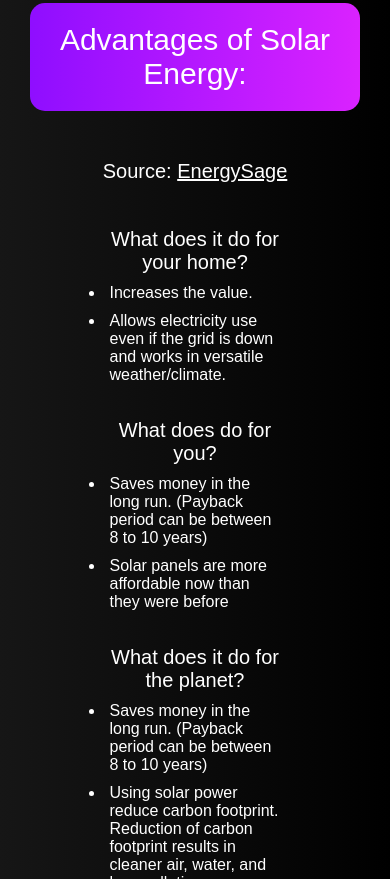
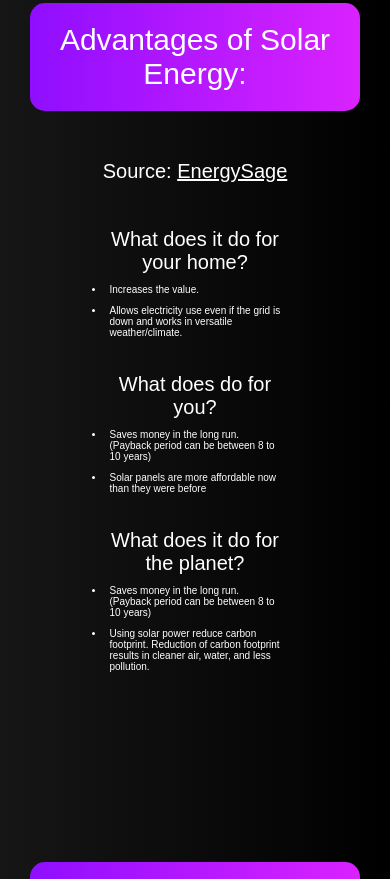
Before and after one commit to bommana401/bommana401.github.io, a website: page solar101.html in a window 390 px wide. Shown: the part 1121-2000 px from the top of the page. Drawn offline with Linux system fonts and the light colour scheme.

Commit message:
css change for solar101.css

```diff
--- a/solar.css
+++ b/solar.css
@@ -146,9 +146,9 @@ table {
   /* added this to properly space things on the phone */
   @media  screen and (max-width: 767px) {
     /* changed this on 7/26 */
-    /* is this my ohone?  */
+    /* not my ohone?  */
       .main__img--card {
-        width: 200px;
+        width: 400px;
         height: 550px;
       }
 
@@ -528,6 +528,9 @@ table {
     width: 350px;
     height: 600px;
   }
+  li{
+    font-size: 10px;
+  }
 
   .hero__description{
     font-size: 30px;
@@ -568,6 +571,10 @@ table {
     width: 300px;
     height: 550px;
   }
+
+  li{
+    font-size: 10px;
+  }
 /*
   .main__img--card {
     width: 300px;
@@ -576,6 +583,8 @@ table {
   .hero__description{
     font-size: 30px;
   }
+
+
 
   .container h1{
     font-size: 2rem;
```
